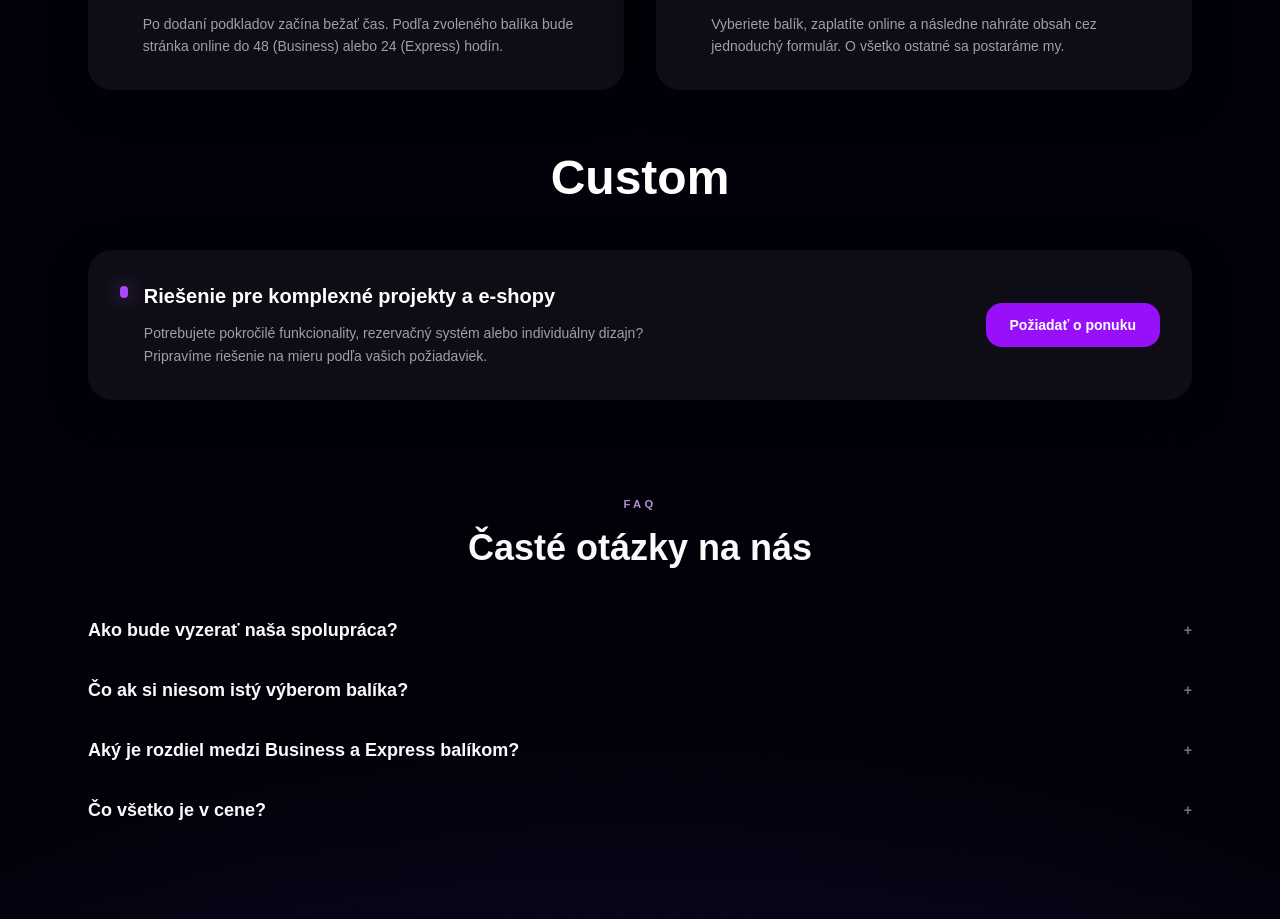
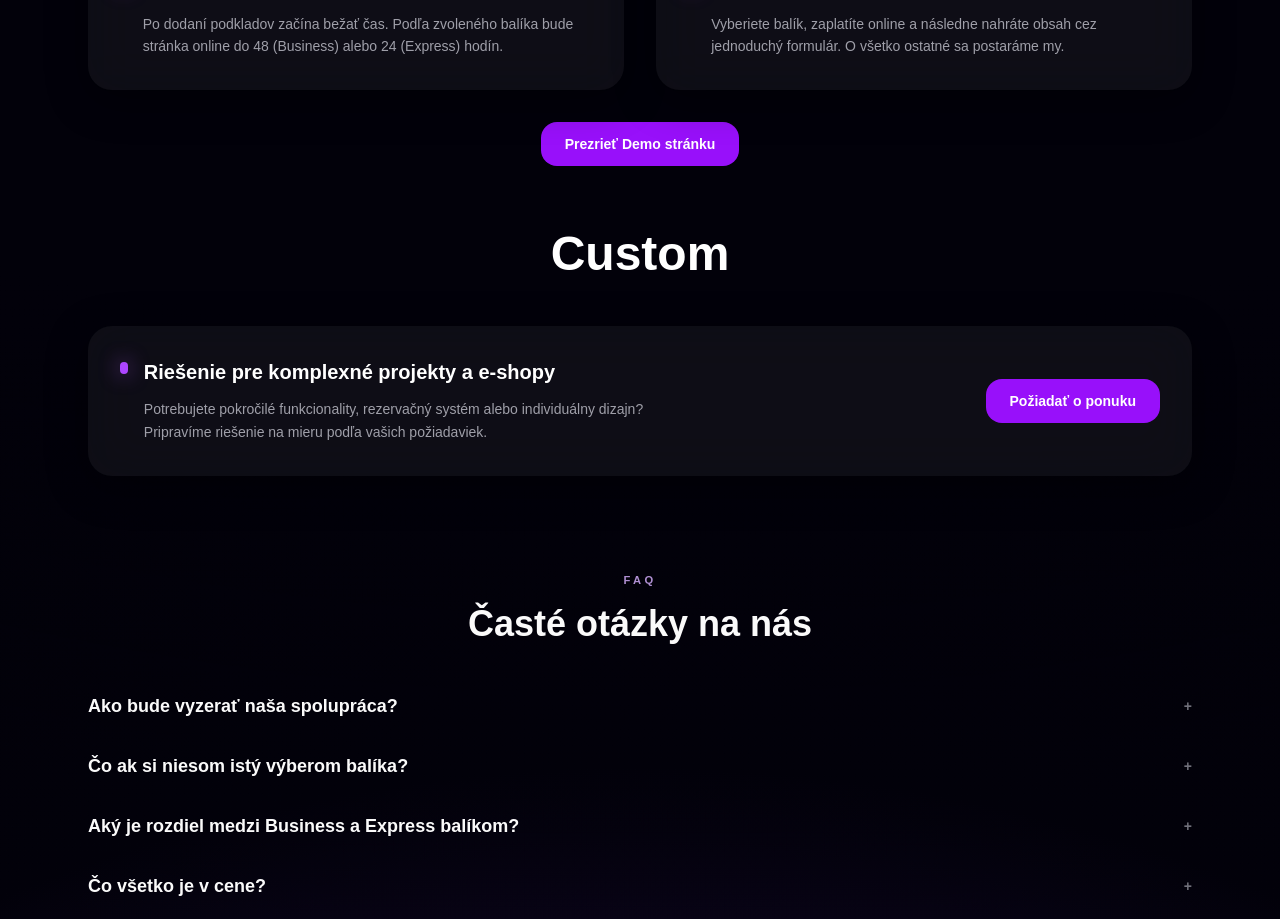
Before and after one commit to jakub-098/vweb, a Next.js app in the folder vweb/: page / in a window 1280 px wide. Shown: the part 2241-3160 px from the top of the page. Built offline with nearby package versions, Linux system fonts and the light colour scheme; no server answers; the database is empty.

Commit message:
summary tracker

```diff
--- a/vweb/app/components/baliky-detail.tsx
+++ b/vweb/app/components/baliky-detail.tsx
@@ -133,6 +133,16 @@ export default function BalikyDetail() {
 
     </div>
 
+    <div className="mt-8 text-center">
+      <button
+        type="button"
+        onClick={() => window.open('/preview', '_blank')}
+        className="rounded-2xl bg-purple-600 px-6 py-3 text-sm font-semibold text-white transition duration-300 hover:bg-purple-500 hover:shadow-[0_0_25px_rgba(168,85,247,0.6)]"
+      >
+        Prezrieť Demo stránku
+      </button>
+    </div>
+
     {/* ===================== */}
     {/* CUSTOM Timeline + Nadpis */}
     {/* ===================== */}
--- a/vweb/app/summary/page.tsx
+++ b/vweb/app/summary/page.tsx
@@ -94,6 +94,29 @@ export default function SummaryPage({ onEditConfig, liveConfigSummary, priceBrea
     } catch {
       // ignore tracking errors
     }
+  }, []);
+
+  // Analytics: summary page visited
+  useEffect(() => {
+    if (typeof window === "undefined") return;
+    try {
+      if (window.sessionStorage.getItem("vwebSummaryTracked") === "1") return;
+      window.sessionStorage.setItem("vwebSummaryTracked", "1");
+    } catch {
+      // ignore
+    }
+
+    (async () => {
+      try {
+        await fetch("/api/analytics/increment", {
+          method: "POST",
+          headers: { "Content-Type": "application/json" },
+          body: JSON.stringify({ id: 1 }),
+        });
+      } catch (err) {
+        console.error("Failed to track summary visit", err);
+      }
+    })();
   }, []);
 
   useEffect(() => {
```
